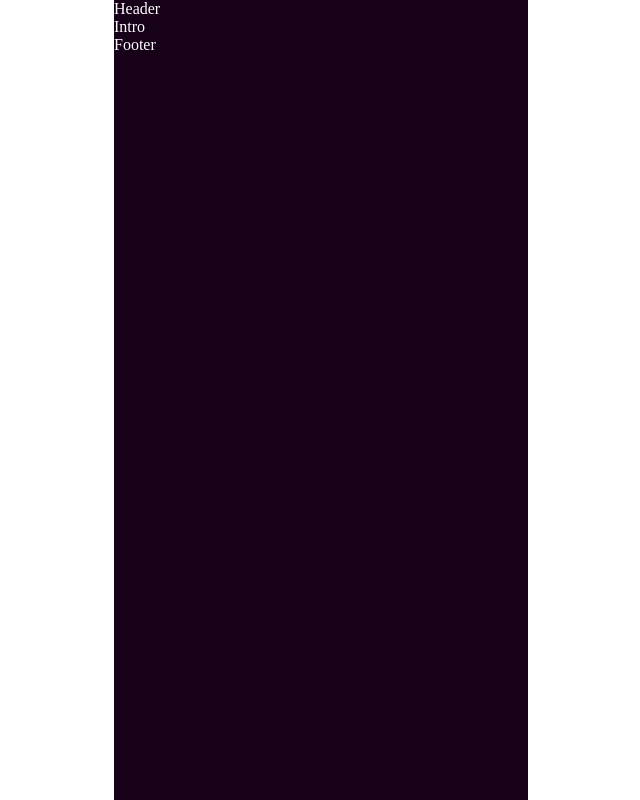
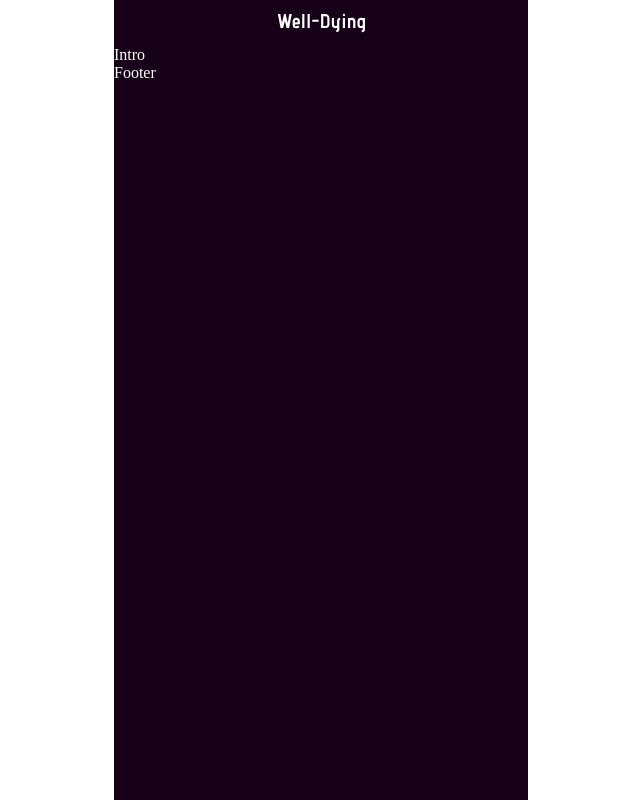
Before and after one commit to hackathon20230505/weliving_Front, a React (Vite) app: page / in a window 1280 px wide. Shown: the whole page, without its empty margins (319-959 px from the left). Built offline with nearby package versions, Linux system fonts and the light colour scheme; a web font is replaced by a local one.

Commit message:
[#20] Feat  ✨ Implement Header component
Header 컴포넌트를 구현하였습니다.

```diff
--- a/src/components/common/Header.tsx
+++ b/src/components/common/Header.tsx
@@ -1,8 +1,23 @@
 import { FunctionComponent } from "react";
+import styled from "styled-components";
 type HeaderProps = {};
 
 const Header: FunctionComponent<HeaderProps> = () => {
-  return <header>Header</header>;
+  return (
+    <HeaderContainer>
+      <HeaderImg src="public/Well-Dying.svg" alt="well dying" />
+    </HeaderContainer>
+  );
 };
 
 export default Header;
+
+const HeaderContainer = styled.header`
+  width: 100%;
+  padding: 13px 0;
+
+  display: flex;
+  justify-content: center;
+`;
+
+const HeaderImg = styled.img``;
```
